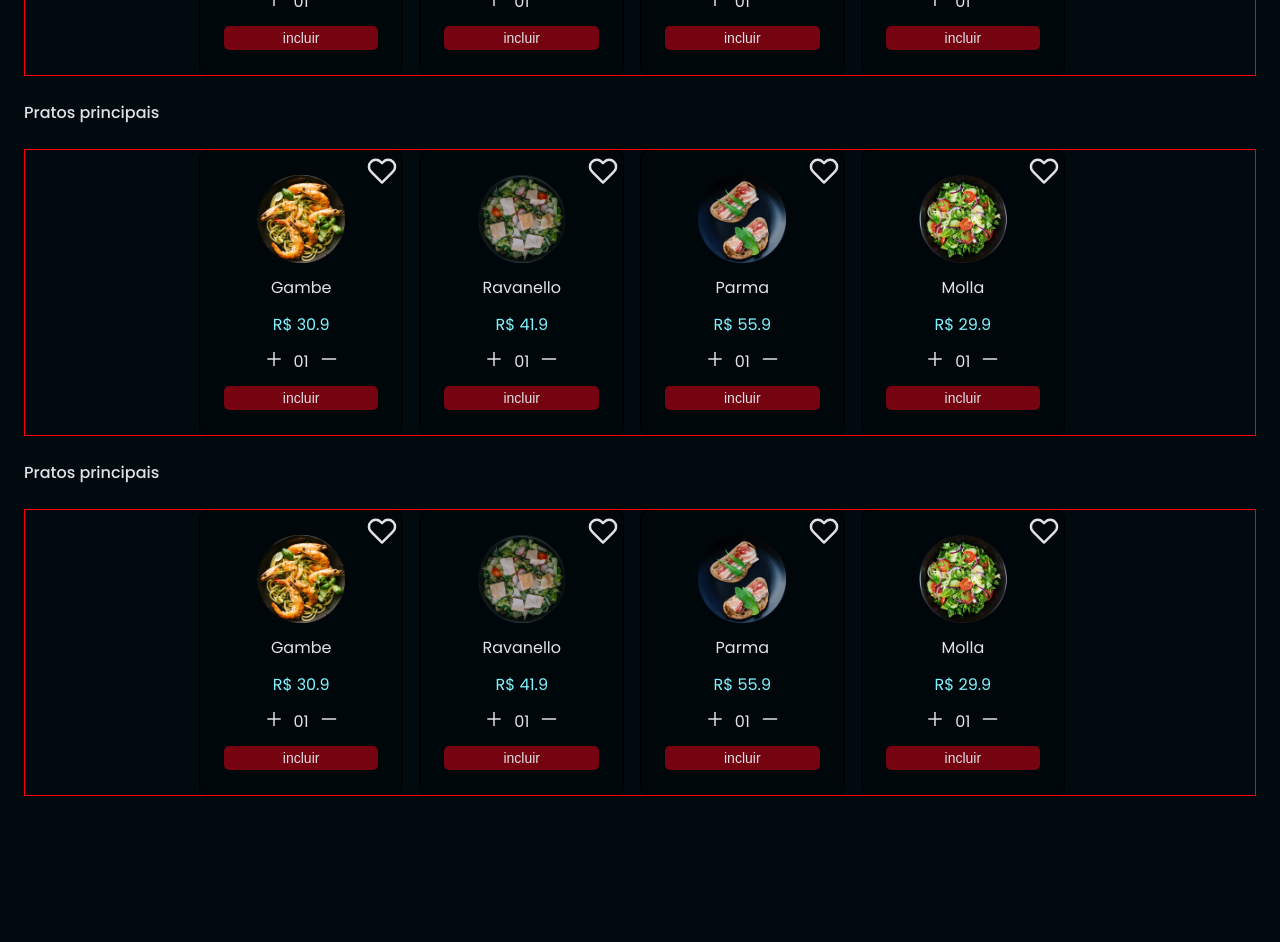
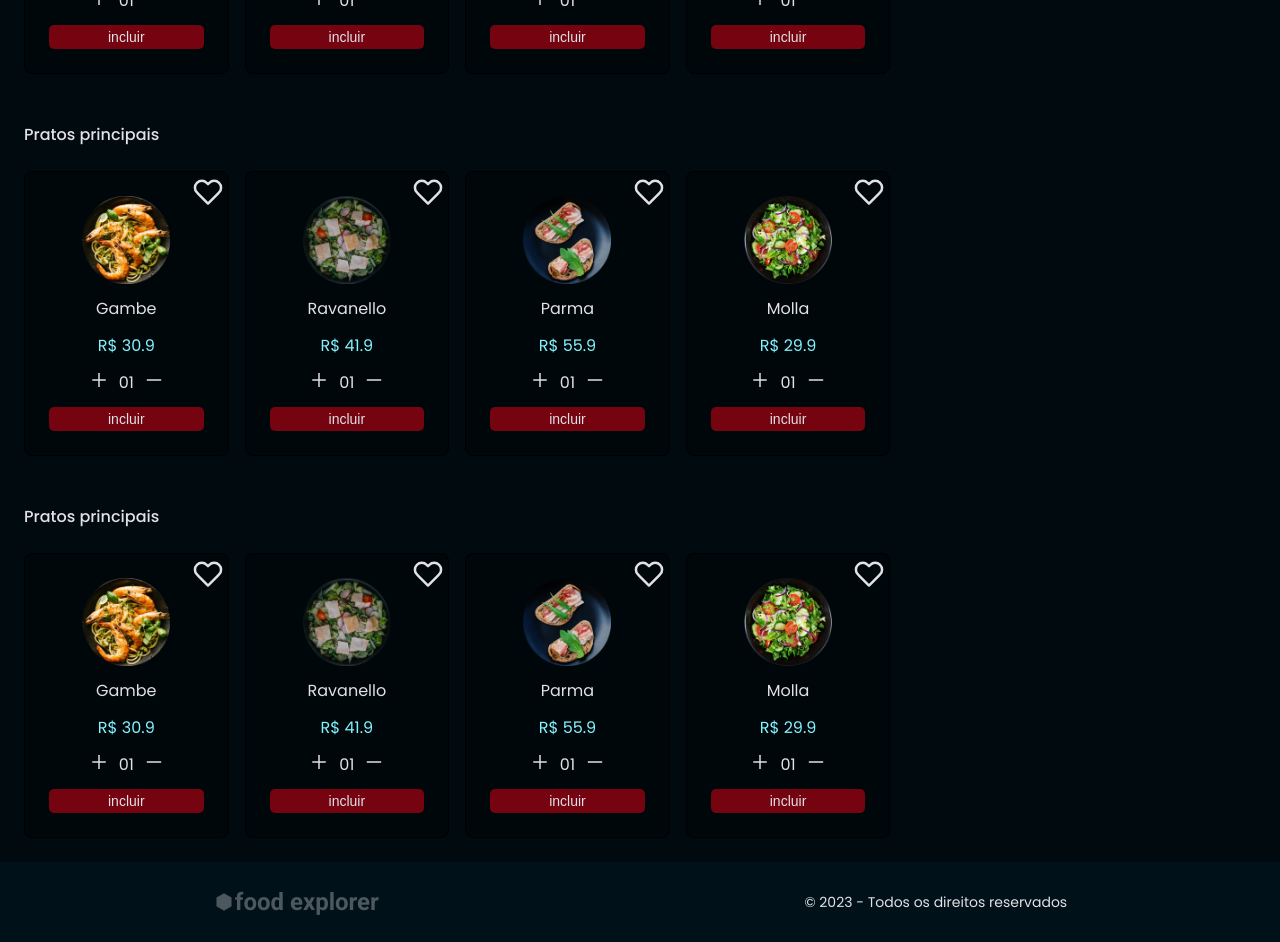
Before and after one commit to fcomateus/explorer-food-frontend, a React (Vite) app: page /home in a window 1280 px wide. Shown: the part 800-1742 px from the top of the page. Before the commit the page ends 1596 px from the top, so only its background shows below. Built offline with nearby package versions, Linux system fonts and the light colour scheme.

Commit message:
add footer and started home layout in desktop

```diff
--- /dev/null
+++ b/src/components/Footer/index.jsx
@@ -0,0 +1,20 @@
+import { Container } from "./style";
+
+export function Footer() {
+    return (
+        <Container>
+
+        <div id="app-name">
+            <svg width="26" height="31" viewBox="0 0 26 31" fill="none" xmlns="http://www.w3.org/2000/svg">
+                <path d="M13 0.366394L25.9904 7.86639V22.8664L13 30.3664L0.00961876 22.8664V7.86639L13 0.366394Z" fill="#4D585E"/>
+            </svg>
+
+            food explorer
+        </div>
+
+        <div id="copy-right">
+            &copy; 2023 - Todos os direitos reservados
+        </div>
+        </Container>
+    )
+}
--- /dev/null
+++ b/src/components/Footer/style.js
@@ -0,0 +1,50 @@
+import styled from "styled-components";
+import { SIZES } from "../../utils/sizes";
+
+export const Container = styled.footer`
+    & {
+        height: 80px;
+        background-color: ${({ theme }) => theme.COLORS.HEADER};
+        display: flex;
+        align-items: center;
+        justify-content: space-around;
+    }
+
+    svg {
+        height: 18px;
+        width: 22px;
+    }
+
+    #app-name {
+        display: flex;
+        align-items: center;
+        justify-content: center;
+
+        font-family: 'Roboto', sans-serif;
+        font-size: 15px;
+        font-weight: bold;
+        color: ${({ theme }) => theme.COLORS.GRAY};
+    }
+
+    #copy-right {
+        width: fit-content;
+        font-size: 10px;
+    }
+
+    @media(min-width: 375px){
+        #copy-right {
+            font-size: 12px;
+        }
+    }
+
+    @media(min-width: ${SIZES.tablet}){
+        #app-name {
+            font-size: 24px;
+        }
+
+        #copy-right {
+            font-size: 14px;
+        }
+    }
+
+`
--- a/src/components/Header/index.jsx
+++ b/src/components/Header/index.jsx
@@ -33,6 +33,11 @@ export function Header() {
 
   function handleClickMenu(event) {
     setMenuOpened(prevState => !prevState)
+    if(menuOpened) {
+      //sumir elementos
+    } else {
+      //aparecer elementos
+    }
   }
 
 
--- a/src/components/Slider/index.jsx
+++ b/src/components/Slider/index.jsx
@@ -4,11 +4,6 @@ import { motion } from "framer-motion";
 import { FiHeart } from 'react-icons/fi'
 import { AiOutlinePlus } from 'react-icons/ai'
 import { AiOutlineMinus } from 'react-icons/ai'
-
-import image1 from '../../assets/gambe.png'
-import image2 from '../../assets/ravanello.png'
-import image3 from '../../assets/parma.png'
-import image4 from '../../assets/molla.png'
 
 export function Slider({items}) {
     const carousel = useRef();
--- a/src/components/Slider/style.js
+++ b/src/components/Slider/style.js
@@ -8,9 +8,8 @@ export const Container = styled.div`
         margin: 0 auto;
         display: flex;
         align-items: center;
-        justify-content: center;
+        justify-content: start;
 
-        border: 1px solid red;
     }
 
     .carousel {
--- a/src/pages/Home/index.jsx
+++ b/src/pages/Home/index.jsx
@@ -1,6 +1,7 @@
 import { Container } from './styles'
 import { Header } from '../../components/Header'
 import { Slider } from '../../components/Slider'
+import { Footer } from '../../components/Footer'
 import { useEffect, useState } from 'react'
 
 import homeImgMobile from '../../assets/home-image-mobile.png'
@@ -71,22 +72,31 @@ export function Home() {
       </div>
 
       <main id='content'>
+
+        <section className='food-exhibition'>
           <h4>Refeições</h4>
           <Slider
             items={mock}
           />
+        </section>
 
+        <section className='food-exhibition'>
           <h4>Pratos principais</h4>
           <Slider
             items={mock}
           />
+        </section>
 
+        <section className='food-exhibition'>
           <h4>Pratos principais</h4>
           <Slider
             items={mock}
           />
+        </section>
 
       </main>
+
+      <Footer/>
 
     </Container>
   )
--- a/src/pages/Home/styles.js
+++ b/src/pages/Home/styles.js
@@ -37,6 +37,14 @@ export const Container = styled.div`
         gap: 24px;
 
         margin-inline: 24px;
+    }
+
+    .food-exhibition {
+        display: flex;
+        flex-direction: column;
+        gap: 24px;
+
+        margin-bottom: 24px;
     }
 
     @media(min-width: ${SIZES.mobileS}) {
--- a/src/styles/theme.js
+++ b/src/styles/theme.js
@@ -9,6 +9,7 @@ export default {
     TAG_INPUT: '#76797B',
     RED: '#750310',
     LIGHT_BLUE: '#82F3FF',
-    WHITE: '#E1E1E6'
+    WHITE: '#E1E1E6',
+    GRAY: '#4D585E'
   }
 }
```
Also changed, not shown: src/hooks/menu.jsx (added, +29 -0 lines). Lines whose indentation alone changed are shown as unchanged.
